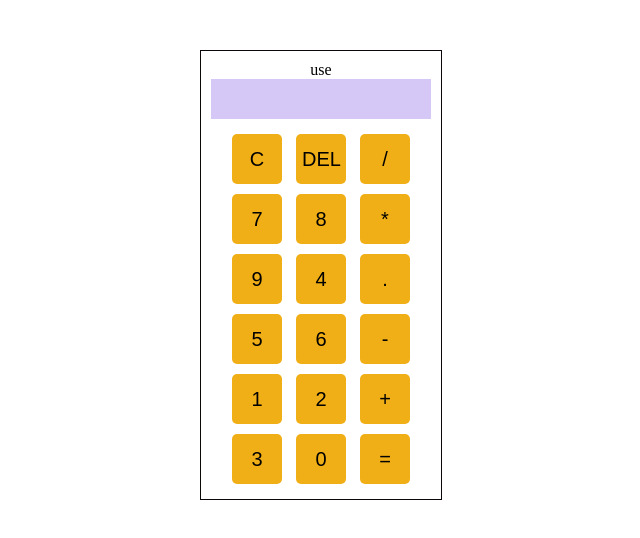
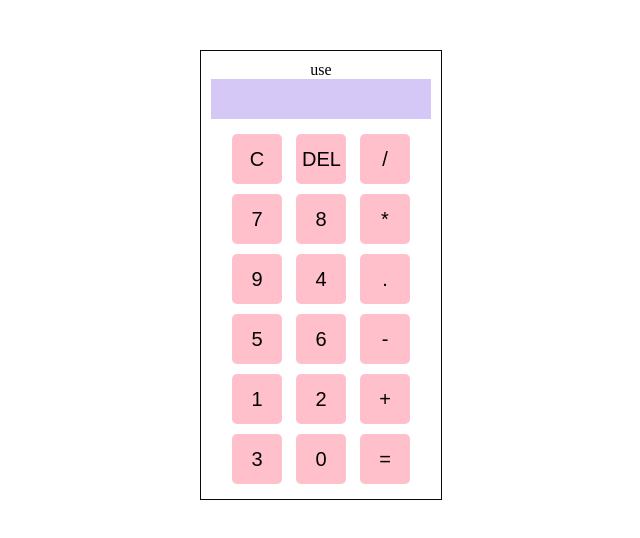
Before and after one commit to ansh-sharmaa/calculator-app, a plain HTML site: page index.html in a window 1280 px wide. Shown: the whole page, without its empty margins (319-959 px from the left). Drawn offline with Linux system fonts and the light colour scheme.

Commit message:
Update style.css

```diff
--- a/style.css
+++ b/style.css
@@ -20,7 +20,7 @@
     height: 50px;
     font-size: 20px;
     margin: 5px;
-    background-color: rgb(241, 175, 23);
+    background-color: #FFC0CB ;
     border: none;
     border-radius: 5px;
     cursor: pointer;
```
